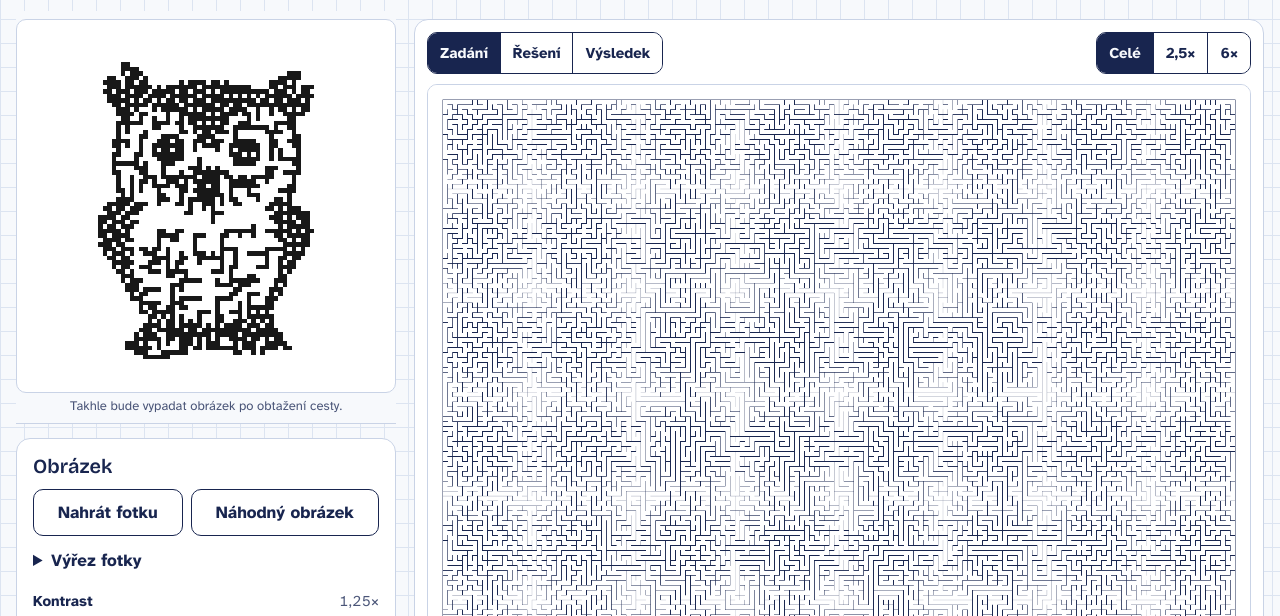
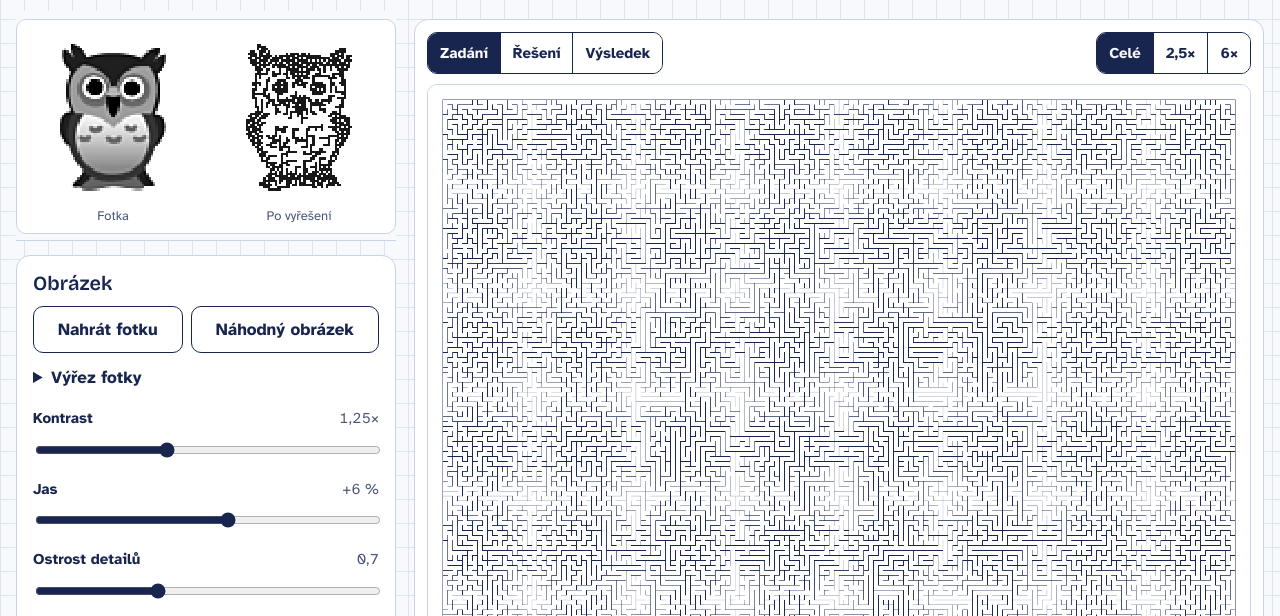
Before and after one commit to Tobias-bul/bludiste, a website: page index.html in a window 1280 px wide. Shown: the part 149-765 px from the top of the page. Drawn offline with nearby package versions, Linux system fonts and the light colour scheme.

Commit message:
Rozbaleno ze zipu

```diff
--- a/index.html
+++ b/index.html
@@ -71,7 +71,10 @@ input[type=file]{position:absolute; width:1px; height:1px; opacity:0}
 .thumbinfo{font-size:15px; color:var(--ink-soft); margin:8px 0 0}
 .hint{font-size:13px; color:var(--ink-soft); display:block}
 .pv{position:sticky; top:env(safe-area-inset-top,0px); z-index:5; background:var(--paper); padding:8px 0 6px; margin:-8px 0 0; border-bottom:1.5px solid var(--line)}
-.pv .editor{margin:0}
+.pv .editor{margin:0; gap:8px; align-items:flex-start}
+.pvfig{margin:0; display:flex; flex-direction:column; align-items:center; gap:3px}
+.pvfig figcaption{font-size:13px; color:#4A5578}
+#thumbGray{display:block; image-rendering:pixelated}
 .pvcap{font-size:13px; color:var(--ink-soft); margin:4px 2px 0; text-align:center}
 .segfull{display:flex; width:100%}
 .segfull button{flex:1}
@@ -132,9 +135,9 @@ details summary{cursor:pointer; font-weight:700; color:var(--ink); min-height:32
     <section class="controls" aria-label="Nastavení">
       <div class="pv" id="pv">
         <div class="editor" id="editorWrap">
-          <canvas id="thumb" width="96" height="96" aria-label="Náhled obrázku, který vznikne po vyřešení"></canvas>
+          <figure class="pvfig"><canvas id="thumbGray" width="96" height="96" aria-label="Upravená černobílá fotka"></canvas><figcaption>Fotka</figcaption></figure>
+          <figure class="pvfig"><canvas id="thumb" width="96" height="96" aria-label="Obrázek, který vznikne po vyřešení"></canvas><figcaption>Po vyřešení</figcaption></figure>
         </div>
-        <p class="pvcap" id="thumbinfo">Takhle bude vypadat obrázek po obtažení cesty.</p>
       </div>
 
       <div class="panel">
@@ -640,8 +643,12 @@ function updateThumb(){
   const S=buildTree(t,cw,ch,mulberry32(state.seed>>>0),{}).inS;
   for(let i=0;i<cw*ch;i++){const v=S[i]?24:255;im.data[i*4]=im.data[i*4+1]=im.data[i*4+2]=v;im.data[i*4+3]=255}
   x.putImageData(im,0,0);
-  const avail=Math.max(120,$('editorWrap').clientWidth-14),maxH=window.innerWidth<960?window.innerHeight*0.27:Math.min(460,window.innerHeight*0.45);
-  const k=Math.min(avail/cw,maxH/ch);th.style.width=Math.round(cw*k)+'px';th.style.height=Math.round(ch*k)+'px';
+  const tg=$('thumbGray');tg.width=cw;tg.height=ch;const gx=tg.getContext('2d');const gi=gx.createImageData(cw,ch);
+  for(let i=0;i<cw*ch;i++){const v=255-Math.round(Math.min(1,t[i]/Math.max(0.01,p.maxcov))*255);gi.data[i*4]=gi.data[i*4+1]=gi.data[i*4+2]=v;gi.data[i*4+3]=255}
+  gx.putImageData(gi,0,0);
+  const avail=Math.max(100,($('editorWrap').clientWidth-22)/2),maxH=window.innerWidth<960?window.innerHeight*0.24:Math.min(360,window.innerHeight*0.4);
+  const k=Math.min(avail/cw,maxH/ch);
+  for(const c of [th,tg]){c.style.width=Math.round(cw*k)+'px';c.style.height=Math.round(ch*k)+'px'}
   renderPaint();
 }
 
--- a/sw.js
+++ b/sw.js
@@ -1,5 +1,5 @@
 // Offline cache: the app works without internet after the first visit.
-const CACHE='bludiste-v4';
+const CACHE='bludiste-v5';
 const FILES=['./','index.html','jspdf.umd.min.js','manifest.webmanifest','icon-192.png','icon-512.png'];
 self.addEventListener('install',e=>{e.waitUntil(caches.open(CACHE).then(c=>c.addAll(FILES)));self.skipWaiting()});
 self.addEventListener('activate',e=>{e.waitUntil(caches.keys().then(k=>Promise.all(k.filter(n=>n!==CACHE).map(n=>caches.delete(n)))));self.clients.claim()});
```
Also changed, not shown: 1 other file.
